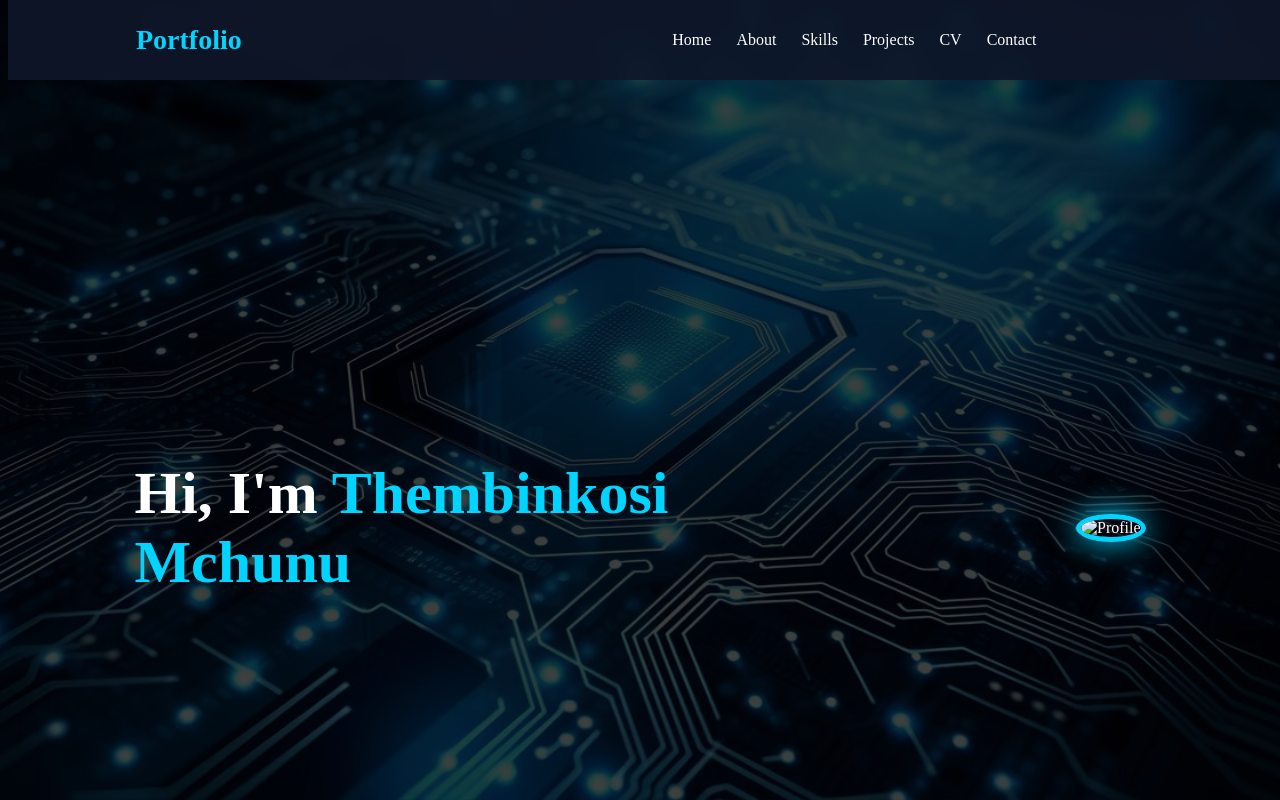
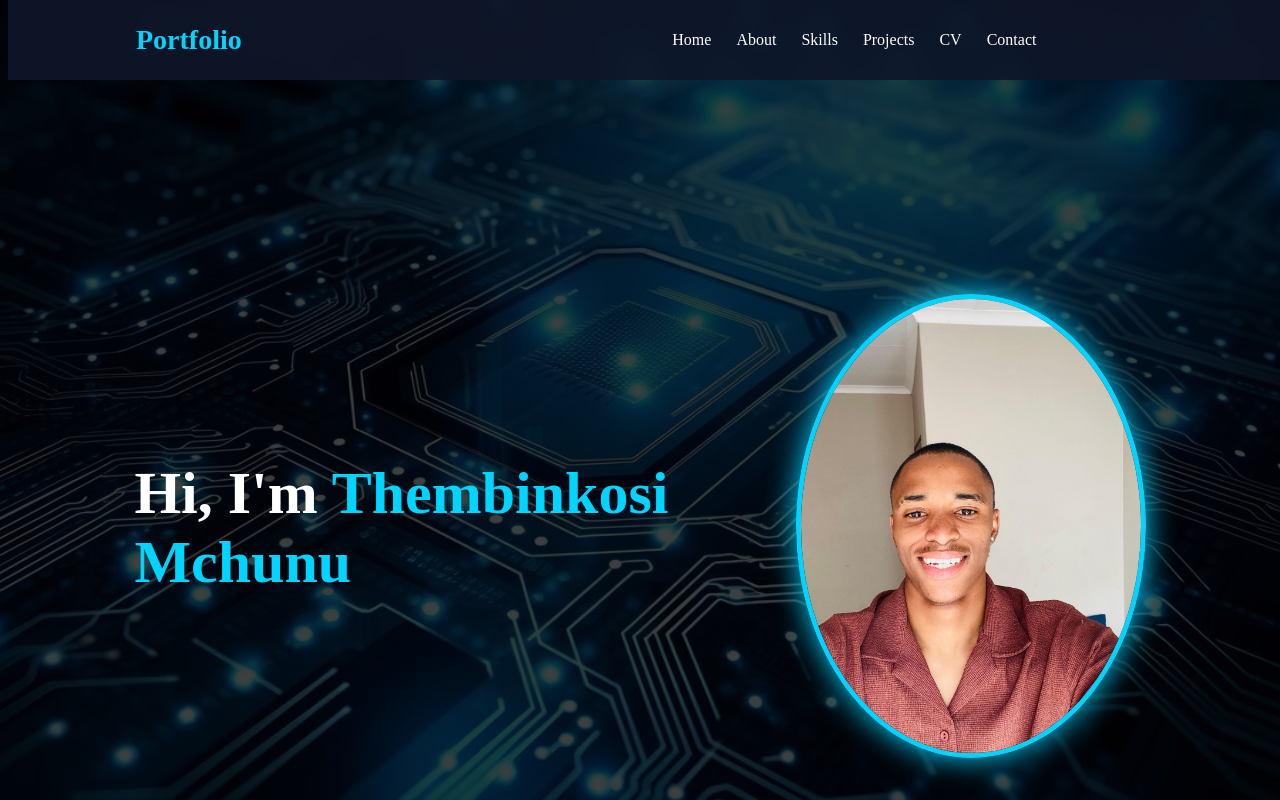
Before and after one commit to mchunuthembinkosi0-commits/Cisco-Packet-Tracer-Network, a plain HTML site: page index.html in a window 1280 px wide. Shown: the top 800 px of the page. Drawn offline with nearby package versions, Linux system fonts and the light colour scheme.

Commit message:
Fix HTML encoding issues in index.html

```diff
--- a/index.html
+++ b/index.html
@@ -61,7 +61,7 @@ href="https://cdnjs.cloudflare.com/ajax/libs/font-awesome/6.5.1/css/all.min.css"
 
 <div class="hero-image">
 
-<img src="profilepicture.jpeg.jpg" alt="Profile">
+<img src="profilepicture.jpeg" alt="Profile">
 
 </div>
 
```
